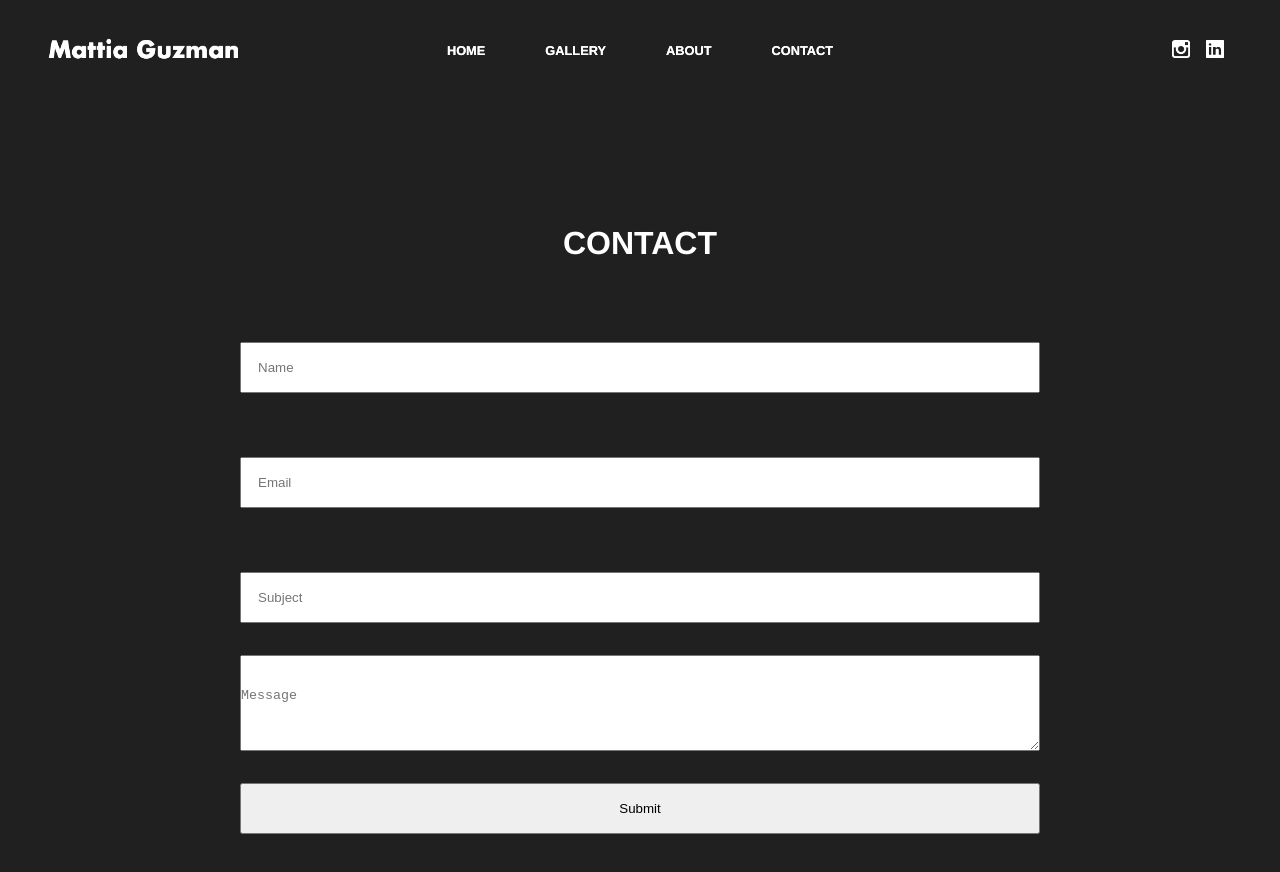
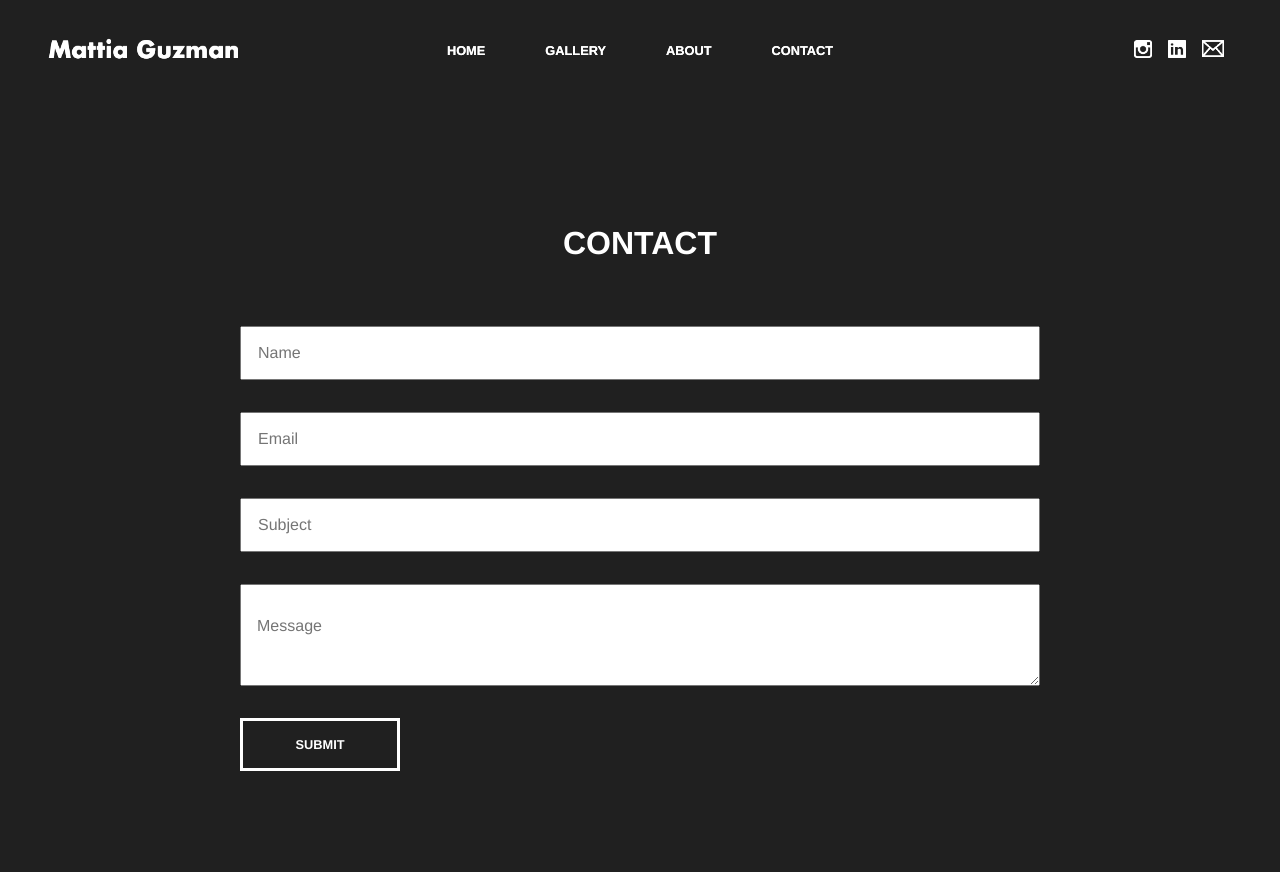
Before and after one commit to Sdrummolo/guz-portfolio, a Gatsby site: page /contact in a window 1280 px wide. Built offline with nearby package versions, Linux system fonts and the light colour scheme; Gatsby itself is replaced by a stand-in of ours.

Commit message:
added hover effects

```diff
--- a/src/components/UI/styled_ContactForm.js
+++ b/src/components/UI/styled_ContactForm.js
@@ -7,17 +7,39 @@ const StyledForm = styled.form`
   margin: auto;
 
   input {
-    margin: 2rem 0;
+    margin: 1rem 0;
     padding: 1rem;
   }
 
   textarea {
-    padding: 2rem 0;
+    margin: 1rem 0;
+    padding: 2rem 1rem;
   }
 
   button {
-    margin: 2rem 0;
+    margin: 1rem 0;
+    max-width: 10rem;
+    color: #fff;
+    text-transform: uppercase;
+    font-size: 0.8rem;
+    font-weight: 800;
+    background-color: transparent;
+    border: 3px solid #fff;
     padding: 1rem;
+    cursor: pointer;
+    transition: background-color 0.2s, color 0.2s;
+    outline: none;
+
+    &:hover {
+      background-color: #fff;
+      color: #000;
+    }
+
+    @media (max-width: 768px) {
+      font-size: 0.8rem;
+      padding: 0.8rem 1.6rem;
+      border: 2px solid #fff;
+    }
   }
 `
 
--- a/src/components/UI/styled_MenuMobile.js
+++ b/src/components/UI/styled_MenuMobile.js
@@ -42,7 +42,7 @@ const Socials = styled.div`
   position: absolute;
   bottom: 1.5rem;
   left: 50%;
-  margin-left: -41px;
+  margin-left: -59.475px;
 
   ul {
     display: flex;
--- a/src/components/UI/styled_Navbar.js
+++ b/src/components/UI/styled_Navbar.js
@@ -33,8 +33,17 @@ const Navigation = styled.div`
     font-weight: 700;
     text-transform: uppercase;
 
+    &:hover li {
+      opacity: 0.5;
+    }
+
+    & li:hover {
+      opacity: 1;
+    }
+
     li {
       margin: 0 30px;
+      transition: all 0.2s;
     }
   }
 `
@@ -46,6 +55,18 @@ const Socials = styled.div`
     display: flex;
     justify-content: flex-end;
 
+    &:hover li {
+      opacity: 0.5;
+    }
+
+    & li:hover {
+      opacity: 1;
+    }
+
+    li {
+      transition: all 0.2s;
+    }
+
     img {
       height: 18px;
       margin: 0.5rem;
--- a/src/components/layout/ContactForm.js
+++ b/src/components/layout/ContactForm.js
@@ -30,8 +30,8 @@ const ContactForm = () => {
       headers: { "Content-Type": "application/x-www-form-urlencoded" },
       body: encode({ "form-name": "contact", ...formData }),
     })
-      .then(() => alert("Success!"))
-      .catch(error => alert(error))
+      .then(() => alert("success"))
+      .catch(() => alert("error"))
 
     e.preventDefault()
   }
--- a/src/components/layout/MenuMobile.js
+++ b/src/components/layout/MenuMobile.js
@@ -4,6 +4,7 @@ import { Link } from "gatsby"
 import { useSpring } from "react-spring"
 import instagram from "../../images/instagram_dark.png"
 import linkedin from "../../images/linkedin_dark.png"
+import email from "../../images/email_dark.png"
 import PortfolioContext from "../../context/PortfolioContext"
 
 // Components
@@ -62,6 +63,15 @@ const MenuMobile = ({ isOpen, setIsOpen }) => {
                 <img src={linkedin} alt="Linkedin" />
               </a>
             </li>
+            <li>
+              <a href="mailto: mattiaguzman@gmail.com" rel="noreferrer">
+                <img
+                  src={email}
+                  alt="Email"
+                  style={{ height: 22, marginTop: 10 }}
+                />
+              </a>
+            </li>
           </ul>
         </Socials>
       </nav>
--- a/src/components/layout/Navbar.js
+++ b/src/components/layout/Navbar.js
@@ -3,6 +3,7 @@ import { useSpring } from "react-spring"
 import { Link } from "gatsby"
 import logo from "../../images/logo_large.png"
 import instagram from "../../images/instagram_white.png"
+import email from "../../images/email_white.png"
 import linkedin from "../../images/linkedin_white.png"
 import PortfolioContext from "../../context/PortfolioContext"
 
@@ -63,6 +64,11 @@ const Navbar = () => {
               <img src={linkedin} alt="Linkedin" />
             </a>
           </li>
+          <li>
+            <a href="mailto: mattiaguzman@gmail.com" rel="noreferrer">
+              <img src={email} alt="Email" style={{ height: 17 }} />
+            </a>
+          </li>
         </ul>
       </Socials>
     </StyledNav>
--- a/src/styles/global.js
+++ b/src/styles/global.js
@@ -31,12 +31,16 @@ const GlobalStyle = createGlobalStyle`
 
   a {
       text-decoration: none;
-      color: var(--light-grey)
+      color: #fff;
     }
 
   ul {
     list-style: none;
   }
+
+  textarea, input, button, select { font-family:
+    inherit; font-size: inherit;
+  }
 `
 
 export default GlobalStyle
```
Also changed, not shown: gatsby-node.js (deleted, +0 -7 lines), src/images/email_dark.png (added), src/images/email_white.png (added).
